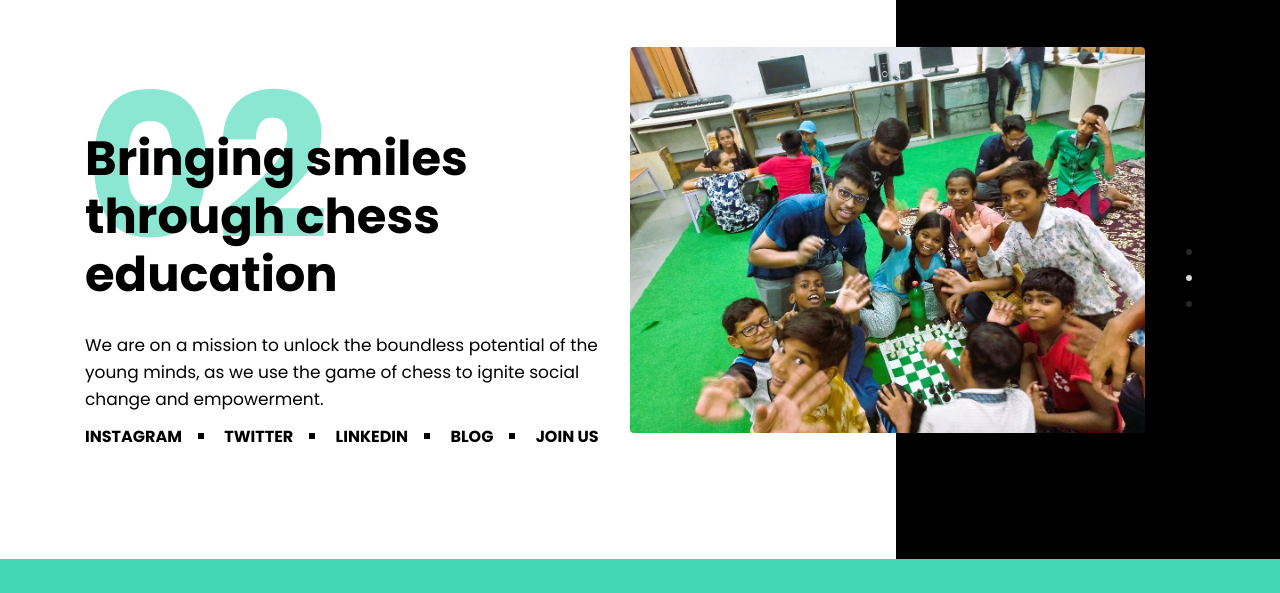
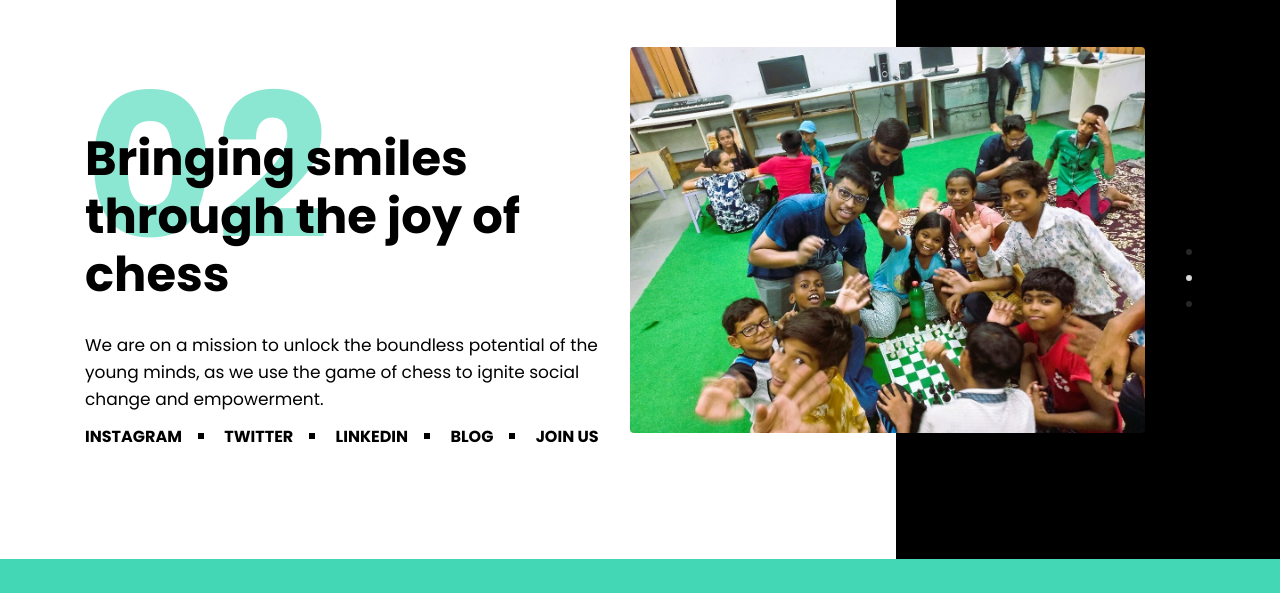
Before and after one commit to chessinslumsindia/chessinslumsindia, a plain HTML site: page index.html in a window 1280 px wide. Shown: the part 207-800 px from the top of the page. Drawn offline with Linux system fonts and the light colour scheme.

Commit message:
changed the hookline

```diff
--- a/index.html
+++ b/index.html
@@ -61,7 +61,7 @@
                     <div class="carousel-item">
                         <div class="row">
                             <div class="col-md-6">
-                                <h1 class="carousel-item-title" data-animation="animated fadeInRight" data-number="02"><span>Bringing smiles through chess education</span></h1>
+                                <h1 class="carousel-item-title" data-animation="animated fadeInRight" data-number="02"><span>Bringing smiles through the joy of chess</span></h1>
                                 <p class="carousel-item-description" data-animation="animated fadeInRight">We are on a mission to unlock the boundless potential of the young minds, as we use the game of chess to ignite social change and empowerment.</p>
                                 <!-- <a href="#!" class="carousel-item-link link-hover-fx" data-animation="animated fadeInRight">READ MORE</a> -->
                                 <ul class="carousel-item-social-links nav" data-animation="animated fadeInRight">
```
